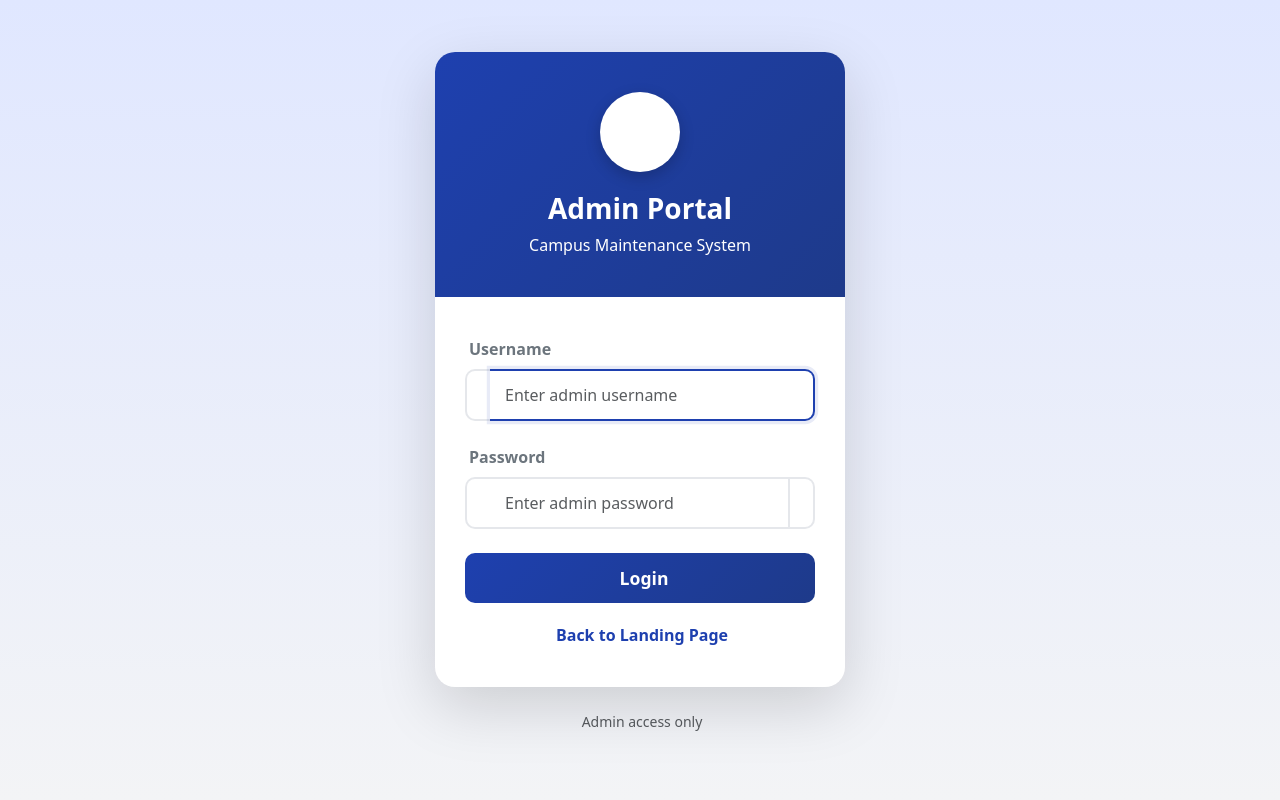
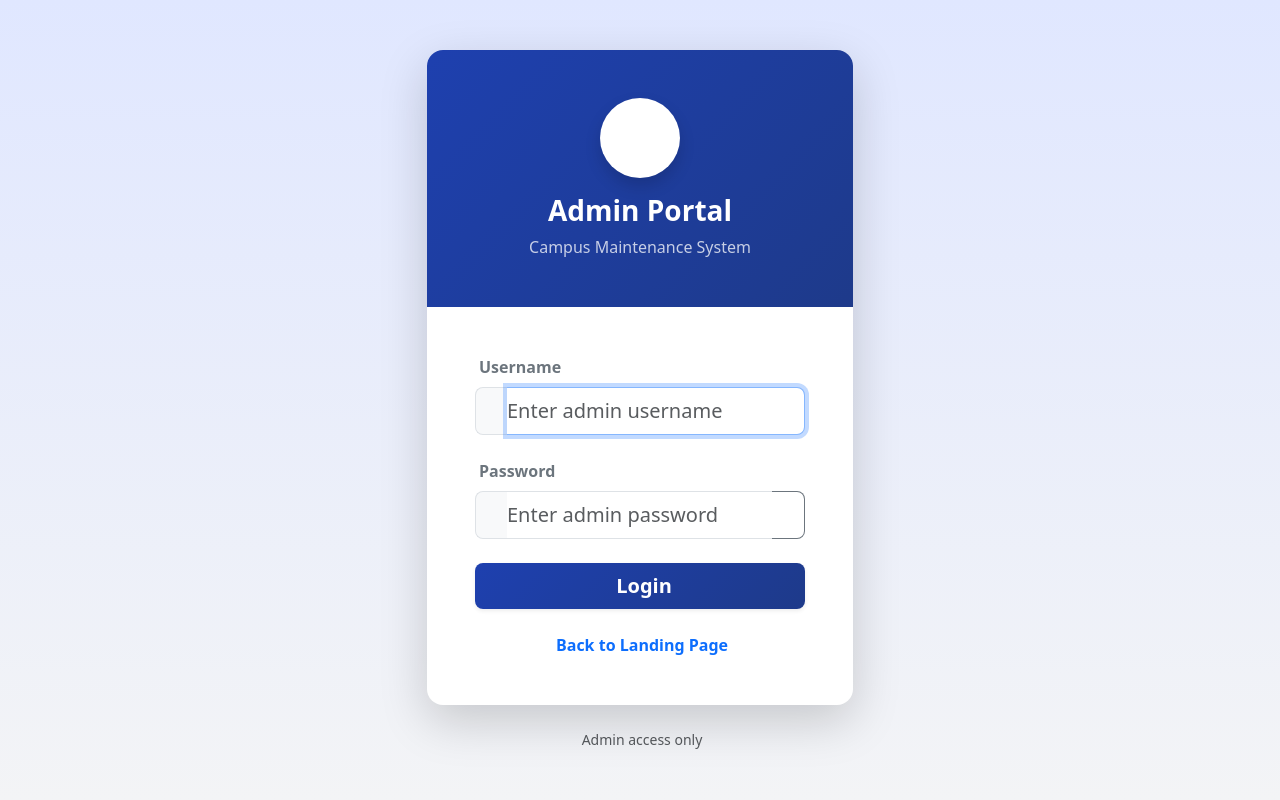
Before and after one commit to extraorjjnary/Campus-Maintenance-Request-and-Issue-Reporting-System, a PHP site: page /login.php in a window 1280 px wide. Run offline with PHP 8.4, Linux system fonts and the light colour scheme; some libraries are stand-ins or nearby versions.

Commit message:
Cleaned: get rid of unnecessary file that not use and apply minimal css only for login page

```diff
--- a/app/Views/auth/login.php
+++ b/app/Views/auth/login.php
@@ -9,149 +9,78 @@
   <link rel="stylesheet" href="assets/css/bootstrap-icons.css">
 
   <style>
+    /* Only essential CSS that Bootstrap can't do */
     body {
       background: linear-gradient(to bottom, #e0e7ff 0%, #f3f4f6 100%);
-      min-height: 100vh;
-      display: flex;
-      align-items: center;
-      justify-content: center;
-    }
-
-    .login-container {
-      max-width: 450px;
-      width: 100%;
-      padding: 20px;
-    }
-
-    .login-card {
-      background: white;
-      border-radius: 20px;
-      box-shadow: 0 20px 60px rgba(0, 0, 0, 0.15);
-      overflow: hidden;
     }
 
     .login-header {
       background: linear-gradient(135deg, #1e40af 0%, #1e3a8a 100%);
-      padding: 40px 30px;
-      text-align: center;
-      color: white;
-    }
-
-    .login-icon {
-      width: 80px;
-      height: 80px;
-      background: white;
-      border-radius: 50%;
-      display: flex;
-      align-items: center;
-      justify-content: center;
-      margin: 0 auto 20px;
-      box-shadow: 0 5px 15px rgba(0, 0, 0, 0.2);
-    }
-
-    .login-icon i {
-      font-size: 2.5rem;
-      color: #1e40af;
-    }
-
-    .login-body {
-      padding: 40px 30px;
-    }
-
-    .form-control {
-      padding: 12px 15px;
-      border: 2px solid #e5e7eb;
-      border-radius: 10px;
-      font-size: 1rem;
-    }
-
-    .form-control:focus {
-      border-color: #1e40af;
-      box-shadow: 0 0 0 0.2rem rgba(30, 64, 175, 0.1);
-    }
-
-    .input-group-text {
-      background: transparent;
-      border: 2px solid #e5e7eb;
-      border-right: none;
-      border-radius: 10px 0 0 10px;
-    }
-
-    .input-group .form-control {
-      border-left: none;
-      border-radius: 0 10px 10px 0;
     }
 
     .btn-login {
-      padding: 12px;
-      font-size: 1.1rem;
-      font-weight: bold;
-      border-radius: 10px;
       background: linear-gradient(135deg, #1e40af 0%, #1e3a8a 100%);
-      border: none;
-      transition: all 0.3s ease;
     }
 
     .btn-login:hover {
       transform: translateY(-2px);
-      box-shadow: 0 5px 15px rgba(30, 64, 175, 0.3);
-    }
-
-    .back-link {
-      text-align: center;
-      margin-top: 20px;
-    }
-
-    .back-link a {
-      color: #1e40af;
-      text-decoration: none;
-      font-weight: 600;
-      transition: color 0.3s ease;
-    }
-
-    .back-link a:hover {
-      color: #1e3a8a;
     }
   </style>
 </head>
 
-<body>
-  <div class="login-container">
-    <div class="login-card">
-      <div class="login-header">
-        <div class="login-icon">
-          <i class="bi bi-shield-lock-fill"></i>
+<body class="min-vh-100 d-flex align-items-center justify-content-center">
+  <div class="container" style="max-width: 450px;">
+    <!-- Success Alert -->
+    <?php if (isset($_SESSION['success'])): ?>
+      <div class="alert alert-success alert-dismissible fade show border-0 shadow-sm mb-3 border-start border-success border-4" role="alert" id="successAlert">
+        <i class="bi bi-check-circle-fill me-2"></i>
+        <strong><?php echo htmlspecialchars($_SESSION['success']);
+                unset($_SESSION['success']); ?></strong>
+        <button type="button" class="btn-close" data-bs-dismiss="alert"></button>
+      </div>
+    <?php endif; ?>
+
+    <!-- Error Alert -->
+    <?php if (isset($_SESSION['errors'])): ?>
+      <div class="alert alert-danger alert-dismissible fade show border-0 shadow-sm mb-3 border-start border-danger border-4" role="alert" id="errorAlert">
+        <i class="bi bi-exclamation-triangle-fill me-2"></i>
+        <strong>
+          <?php
+          foreach ($_SESSION['errors'] as $error) {
+            echo htmlspecialchars($error);
+          }
+          unset($_SESSION['errors']);
+          ?>
+        </strong>
+        <button type="button" class="btn-close" data-bs-dismiss="alert"></button>
+      </div>
+    <?php endif; ?>
+
+    <!-- Login Card -->
+    <div class="card border-0 rounded-4 shadow-lg overflow-hidden">
+      <!-- Header -->
+      <div class="login-header text-white text-center py-5">
+        <div class="bg-white rounded-circle d-flex align-items-center justify-content-center mx-auto mb-3 shadow" style="width: 80px; height: 80px;">
+          <i class="bi bi-shield-lock-fill text-primary" style="font-size: 2.5rem;"></i>
         </div>
         <h3 class="fw-bold mb-2">Admin Portal</h3>
-        <p class="mb-0 opacity-90">Campus Maintenance System</p>
+        <p class="mb-0 opacity-75">Campus Maintenance System</p>
       </div>
 
-      <div class="login-body">
-        <!-- Error Messages -->
-        <?php if (isset($_SESSION['errors'])): ?>
-          <div class="alert alert-danger alert-dismissible fade show border-0 shadow-sm" role="alert">
-            <i class="bi bi-exclamation-triangle-fill me-2"></i>
-            <?php
-            foreach ($_SESSION['errors'] as $error) {
-              echo $error;
-            }
-            unset($_SESSION['errors']);
-            ?>
-            <button type="button" class="btn-close" data-bs-dismiss="alert"></button>
-          </div>
-        <?php endif; ?>
-
+      <!-- Body -->
+      <div class="card-body p-4 p-md-5">
         <form method="POST" action="index.php?action=login" id="loginForm">
+          <!-- Username -->
           <div class="mb-4">
             <label class="form-label fw-semibold text-secondary">
               <i class="bi bi-person-fill me-1"></i>Username
             </label>
-            <div class="input-group">
-              <span class="input-group-text">
-                <i class="bi bi-person"></i>
+            <div class="input-group input-group-lg">
+              <span class="input-group-text bg-light border-end-0">
+                <i class="bi bi-person text-secondary"></i>
               </span>
               <input type="text"
-                class="form-control"
+                class="form-control border-start-0 ps-0"
                 name="username"
                 placeholder="Enter admin username"
                 required
@@ -159,48 +88,49 @@
             </div>
           </div>
 
+          <!-- Password -->
           <div class="mb-4">
             <label class="form-label fw-semibold text-secondary">
               <i class="bi bi-lock-fill me-1"></i>Password
             </label>
-            <div class="input-group">
-              <span class="input-group-text">
-                <i class="bi bi-lock"></i>
+            <div class="input-group input-group-lg">
+              <span class="input-group-text bg-light border-end-0">
+                <i class="bi bi-lock text-secondary"></i>
               </span>
               <input type="password"
-                class="form-control"
+                class="form-control border-start-0 border-end-0 ps-0"
                 name="password"
                 id="password"
                 placeholder="Enter admin password"
                 required>
-              <button class="btn btn-outline-secondary"
-                type="button"
-                id="togglePassword"
-                style="border: 2px solid #e5e7eb; border-left: none; border-radius: 0 10px 10px 0;">
+              <button class="btn btn-outline-secondary border-start-0" type="button" id="togglePassword">
                 <i class="bi bi-eye" id="toggleIcon"></i>
               </button>
             </div>
           </div>
 
-          <button type="submit" class="btn btn-primary btn-login w-100">
+          <!-- Login Button -->
+          <button type="submit" class="btn btn-primary btn-lg btn-login w-100 fw-bold border-0 shadow-sm">
             <i class="bi bi-box-arrow-in-right me-2"></i>Login
           </button>
         </form>
 
-        <div class="back-link">
-          <a href="landing.php">
+        <!-- Back Link -->
+        <div class="text-center mt-4">
+          <a href="landing.php" class="text-decoration-none fw-semibold">
             <i class="bi bi-arrow-left me-1"></i>Back to Landing Page
           </a>
         </div>
       </div>
     </div>
 
-    <p class="text-center text-muted mt-4 small">
+    <!-- Footer Text -->
+    <p class="text-center text-muted mt-4 small mb-0">
       <i class="bi bi-info-circle me-1"></i>Admin access only
     </p>
   </div>
 
-  <script src="https://cdn.jsdelivr.net/npm/bootstrap@5.3.0/dist/js/bootstrap.bundle.min.js"></script>
+  <script src="assets/js/bootstrap.bundle.min.js"></script>
 
   <script>
     // Toggle password visibility
@@ -219,15 +149,23 @@
       }
     });
 
-    // Auto-dismiss alerts
+    // Auto-dismiss alerts after 4 seconds
     document.addEventListener('DOMContentLoaded', function() {
-      const alerts = document.querySelectorAll('.alert');
-      alerts.forEach(function(alert) {
+      const successAlert = document.getElementById('successAlert');
+      if (successAlert) {
         setTimeout(function() {
-          const bsAlert = new bootstrap.Alert(alert);
+          const bsAlert = new bootstrap.Alert(successAlert);
           bsAlert.close();
-        }, 5000);
-      });
+        }, 4000);
+      }
+
+      const errorAlert = document.getElementById('errorAlert');
+      if (errorAlert) {
+        setTimeout(function() {
+          const bsAlert = new bootstrap.Alert(errorAlert);
+          bsAlert.close();
+        }, 4000);
+      }
     });
   </script>
 </body>
--- a/public/js/dashboard.js
+++ b/public/js/dashboard.js
@@ -1,6 +1,6 @@
 /**
  * dashboard.js
- * Handles DataTables initialization, filtering, and interactions on the issues dashboard
+ * Handles DataTables initialization, filtering, customize search. and interactions on the issues dashboard
  * Includes stat card updated whenever filtered data, custom search, and delete modal
  */
 
```
Also changed, not shown: public/js/status.js (deleted, +0 -60 lines), public/uploads/6935126a82617_1765085802.jpg (added).
